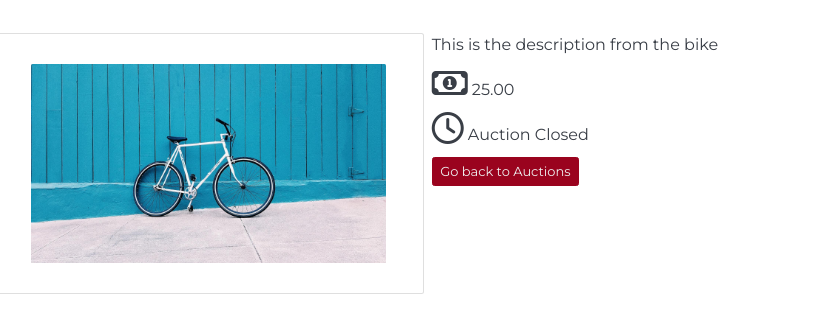
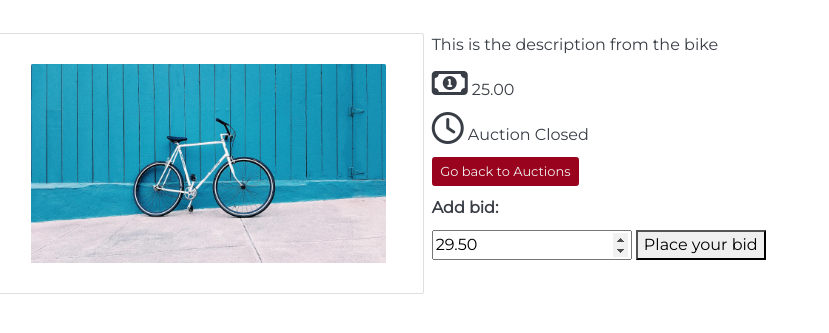
Before and after one commit to arturmpinho/Dusty-Lantern, a Django app: page /auctions/1 in a window 1280 px wide. Shown: the part 252-585 px from the top of the page, without its empty margins (0-829 px from the left). Run offline with Django 3.2, Linux system fonts and the light colour scheme; data comes from the database, SQL or seed files in the repository; both versions use the stored data as it was after the commit; some libraries are stand-ins or nearby versions; some web fonts are replaced.

Commit message:
Auctions: Add bidding functionality and corresponding validation

```diff
--- a/auctions/admin.py
+++ b/auctions/admin.py
@@ -2,9 +2,7 @@ from django.contrib import admin
 from .models import Auction, Bid
 
 
-class BidAdmin(admin.TabularInline):
-
-    model = Bid
+class BidAdmin(admin.ModelAdmin):
 
     list_display = (
         'id',
@@ -15,7 +13,6 @@ class BidAdmin(admin.TabularInline):
 
 
 class AuctionAdmin(admin.ModelAdmin):
-    inlines = [BidAdmin]
 
     list_display = (
         'id',
@@ -30,3 +27,4 @@ class AuctionAdmin(admin.ModelAdmin):
 
 
 admin.site.register(Auction, AuctionAdmin)
+admin.site.register(Bid, BidAdmin)
--- a/auctions/models.py
+++ b/auctions/models.py
@@ -26,5 +26,5 @@ class Bid(models.Model):
     bidding_time = models.DateTimeField()
     bid = models.DecimalField(max_digits=7, decimal_places=2)
 
-    def __str__(self):
+    def __int__(self):
         return self.bid
--- a/auctions/static/js/auctions.js
+++ b/auctions/static/js/auctions.js
@@ -68,3 +68,10 @@ $(window).on('load', function(){
     $('#cards-counter').append(`There is ${ongoingAuctions} auction matching your search criteria`)
   }
 })
+
+
+
+// Disable manual input for input field type number on bidding form
+$("[type='number']").keypress(function (evt) {
+  evt.preventDefault();
+});
--- a/auctions/templates/auctions/auction_detail.html
+++ b/auctions/templates/auctions/auction_detail.html
@@ -23,26 +23,9 @@
                 {% endfor %}
             </div>
         </div>
-        <div>
+        <div class="col-lg-8">
             <p class="card-text">{{ auction.product.description}}</p>
             <p><i class="far fa-money-bill-alt fa-2x"></i> {{ auction.base_amount }}</p>
-            {% for auction in auctions %}
-
-                {% for bid in no_bids %}
-                    {% if bid == auction %}
-                        <p>No bids yet</p>
-                    {% endif %}
-                {% endfor %}
-
-                {% for bid in highest_bids %}
-                    {% if bid.auction == auction %}
-                        <p><i class="fas fa-gavel fa-2x"></i>€ {{ bid.bid }}</p>
-                        <p><i class="fas fa-user fa-2x"></i> Last bid from: {{ bid.bidder }} </p>
-                    {% endif %}
-                {% endfor %}
-
-            {% endfor %}
-
 
             {% now "Y-m-d H:m:s" as current_date_time %}
             <div class="start_date_time" hidden>{{ auction.start_date_time|date:"Y-m-d H:m:s" }} </div>
@@ -61,6 +44,16 @@
                 </p>
             {% endif %}
             <a href="{% url 'auctions' %}" class="btn btn-outline-danger">Go back to Auctions</a>
+
+            <div class="col-12">
+                <p class="mt-3"><strong>Add bid:</strong></p>
+                <form method="POST" action="{% url 'place_bid' auction.id  %}">
+                    {% csrf_token %}
+                    <input type="number" name="bidding_amount" id="{{auction.id}}" min="{{ current_value }}" value="{{ current_value }}" step="{{ auction.bidding_increment }}">
+                    <button type="submit">Place your bid</button>
+                </form>
+            </div>
+
         </div>
     </div>
 
--- a/auctions/urls.py
+++ b/auctions/urls.py
@@ -4,4 +4,5 @@ from . import views
 urlpatterns = [
     path('', views.all_auctions, name='auctions'),
     path('<auction_id>', views.auction_detail, name='auction_detail'),
+    path('<auction_id>/place_bid', views.place_bid, name='place_bid'),
 ]
--- a/auctions/views.py
+++ b/auctions/views.py
@@ -24,7 +24,7 @@ def all_auctions(request):
     for auction in auctions:
         filtered_bids = Bid.objects.filter(auction=auction.id)
         if filtered_bids:
-            highest_bid = filtered_bids.order_by('bidding_time')[0]
+            highest_bid = filtered_bids.order_by('-bidding_time')[0]
             highest_bids.append(highest_bid)
         else:
             no_bids.append(auction)
@@ -81,9 +81,44 @@ def auction_detail(request, auction_id):
     """View to return the specific details of an auction"""
 
     auction = get_object_or_404(Auction, pk=auction_id)
+    bids = Bid.objects.filter(auction=auction.id)
+    if bids:
+        current_highest_bid = bids.order_by('-bidding_time')[0]
+        current_value = current_highest_bid.bid + auction.bidding_increment
 
     context = {
         'auction': auction,
+        'current_value': current_value
     }
 
     return render(request, 'auctions/auction_detail.html', context)
+
+
+def place_bid(request, auction_id):
+    """View to place a bid for specific auction"""
+    if request.method == 'POST':
+        bidding_value = request.POST['bidding_amount']
+        auction = get_object_or_404(Auction, pk=auction_id)
+
+        bids = Bid.objects.filter(auction=auction.id)
+        if bids:
+            current_highest_bid = bids.order_by('-bidding_time')[0]
+
+        print(type(float(bidding_value)))
+        print(type(current_highest_bid.bid))
+        if float(bidding_value) > current_highest_bid.bid:
+            bid = Bid()
+            bid.bidder = request.user
+            bid.auction = auction
+            bid.bidding_time = datetime.now()
+            bid.bid = bidding_value
+            bid.save()
+            messages.info(request,
+                               "Your bid has been placed successfully!")
+        else:
+            messages.error(request,
+                               "Looks like someone was faster. Please adjust \
+                                   your bid and try again!")
+            return redirect(reverse('auction_detail', args=[auction.id]))
+
+    return redirect(reverse('auction_detail', args=[auction.id]))
--- a/templates/base.html
+++ b/templates/base.html
@@ -69,8 +69,8 @@
     {% block postloadjs %}
 
     <script type="text/javascript">
-
-        $('.toast').toast('show');
+        $(document).ready(function(){ $('.toast').toast('show'); });
+        // $('.toast').toast('show');
     </script>
 
         <script src="{% static 'js/main.js' %}"></script>
```
Also changed, not shown: auctions/templates/auctions/auctions.html (+6 -5 lines), db.sqlite3.
